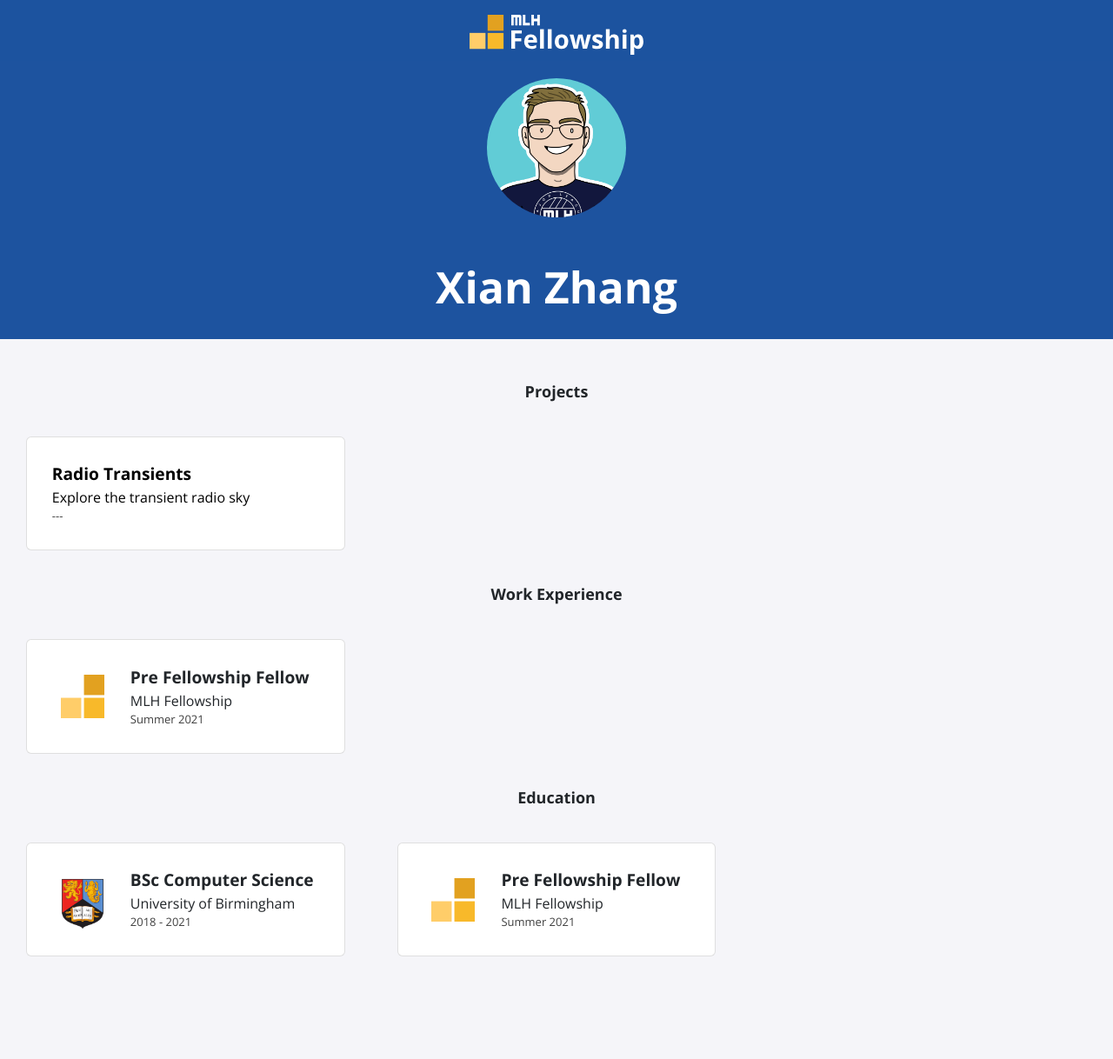
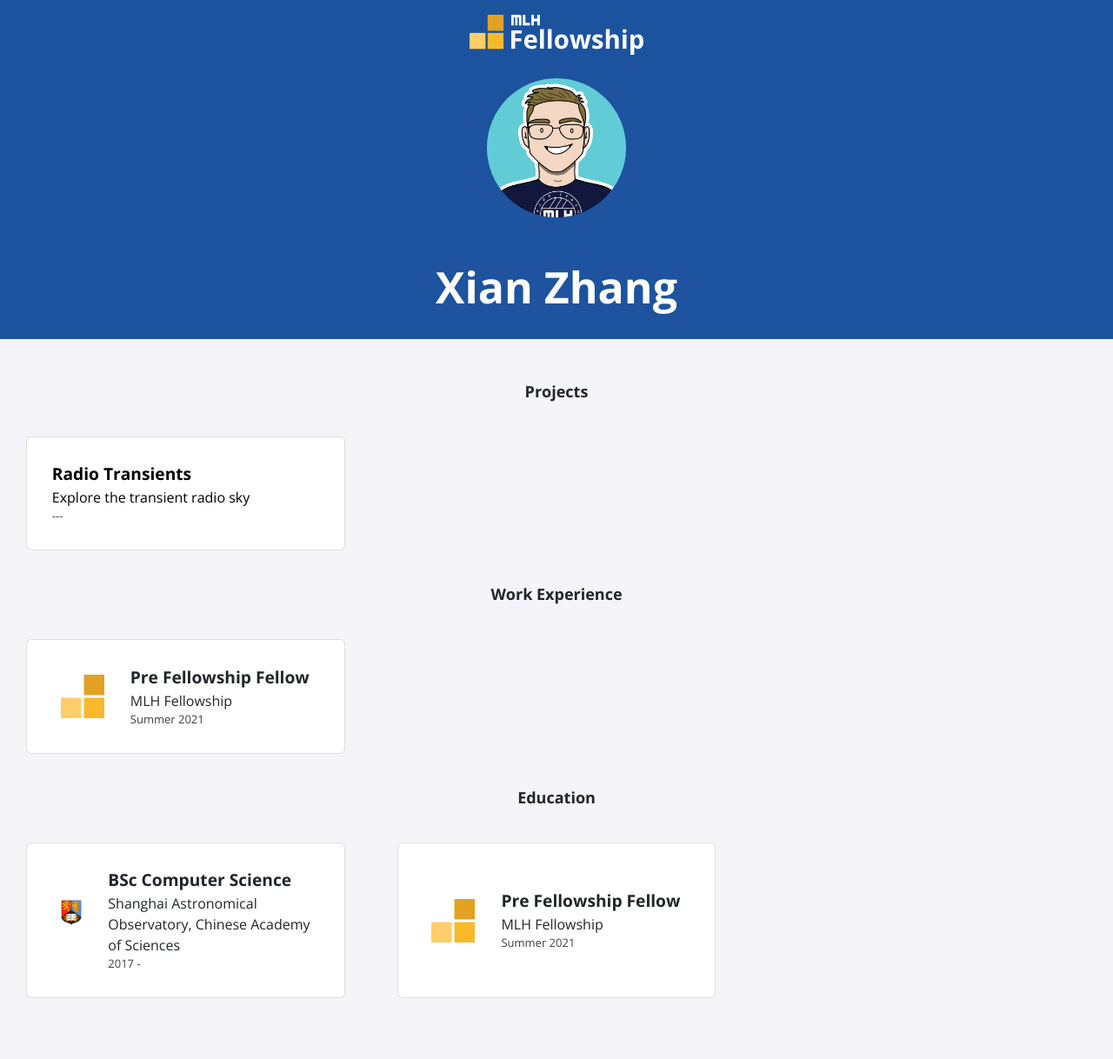
Before and after one commit to XianZhang123/XianZhang123.github.io, a Jekyll site: the page built from index.html, in a window 1280 px wide. Shown: the whole page at 87% size. Built offline with Jekyll 4.4.1, drawn with Linux system fonts in a browser that asks for light colours; nearby versions of some CDN libraries; before the commit the page ends 1170 px from its top, so only the background shows below that.

Commit message:
Create education.yml

```diff
--- a/_data/education.yml
+++ b/_data/education.yml
@@ -1,6 +1,6 @@
 - course: BSc Computer Science
-  institute: University of Birmingham
-  dates: 2018 - 2021
+  institute: Shanghai Astronomical Observatory, Chinese Academy of Sciences
+  dates: 2017 -
   logo: uob.png
 
 - course: Pre Fellowship Fellow
```
